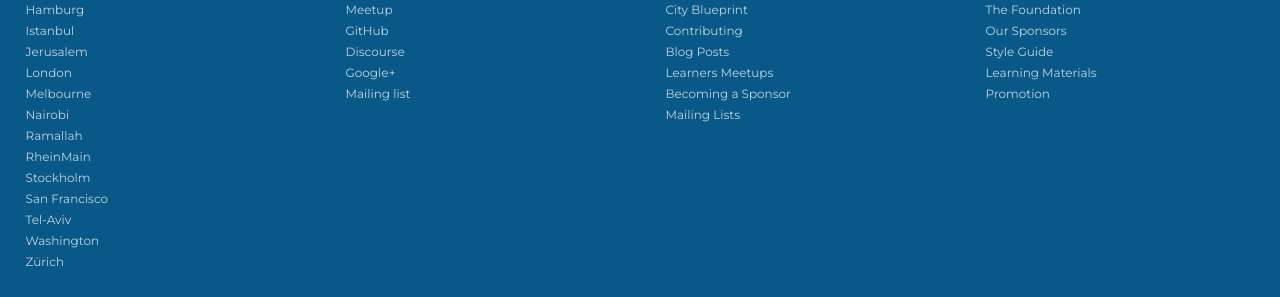
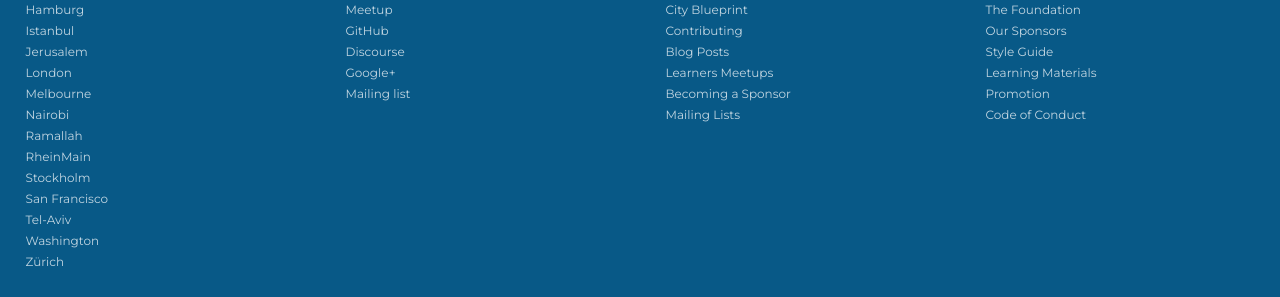
Before and after one commit to OpenTechSchool/www.opentechschool.org, a Jekyll site: the page built from material.md, in a window 1280 px wide. Shown: the part 1535-1832 px from the top of the page. Built offline with Jekyll 4.4.1, drawn with Linux system fonts in a browser that asks for light colours; nearby versions of some CDN libraries.

Commit message:
Reference Code of Conduct.

```diff
--- a/_includes/_footer.html
+++ b/_includes/_footer.html
@@ -112,6 +112,9 @@
             <li>
               <a href="{{site.baseurl}}handbooks/promotion.html">Promotion</a>
             </li>
+            <li>
+              <a href="https://rubyberlin.github.io/code-of-conduct/">Code of Conduct</a>
+            </li>
           </ul>
         </li>
       </ul>
```
